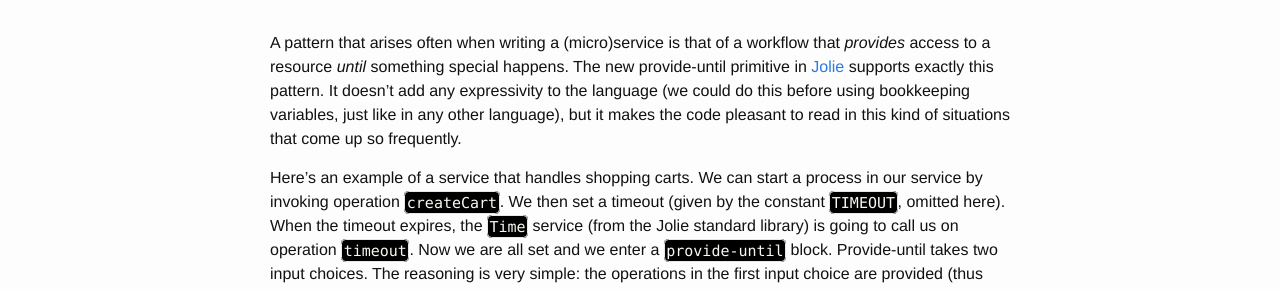
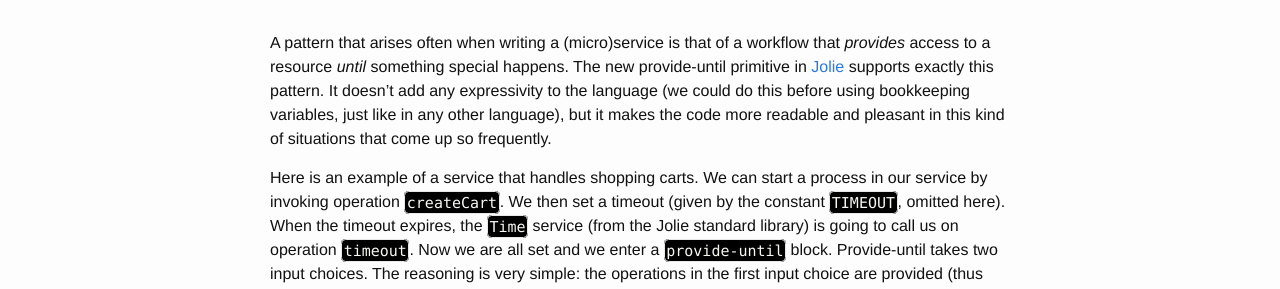
Before and after one commit to fmontesi/fmontesi.github.io, a Jekyll site: the page built from _posts/2016-05-15-provide-until.md, in a window 1280 px wide. Shown: the part 169-458 px from the top of the page. Built offline with Jekyll 4.4.1, drawn with Linux system fonts in a browser that asks for light colours.

Commit message:
Remove '

```diff
--- a/_posts/2016-05-15-provide-until.md
+++ b/_posts/2016-05-15-provide-until.md
@@ -7,9 +7,9 @@ tags:
 - jolie
 ---
 
-A pattern that arises often when writing a (micro)service is that of a workflow that _provides_ access to a resource _until_ something special happens. The new provide-until primitive in [Jolie](http://www.jolie-lang.org/) supports exactly this pattern. It doesn't add any expressivity to the language (we could do this before using bookkeeping variables, just like in any other language), but it makes the code pleasant to read in this kind of situations that come up so frequently.
+A pattern that arises often when writing a (micro)service is that of a workflow that _provides_ access to a resource _until_ something special happens. The new provide-until primitive in [Jolie](http://www.jolie-lang.org/) supports exactly this pattern. It doesn't add any expressivity to the language (we could do this before using bookkeeping variables, just like in any other language), but it makes the code more readable and pleasant in this kind of situations that come up so frequently.
 
-Here's an example of a service that handles shopping carts. We can start a process in our service by invoking operation `createCart`. We then set a timeout (given by the constant `TIMEOUT`, omitted here). When the timeout expires, the `Time` service (from the Jolie standard library) is going to call us on operation `timeout`.
+Here is an example of a service that handles shopping carts. We can start a process in our service by invoking operation `createCart`. We then set a timeout (given by the constant `TIMEOUT`, omitted here). When the timeout expires, the `Time` service (from the Jolie standard library) is going to call us on operation `timeout`.
 Now we are all set and we enter a `provide-until` block. Provide-until takes two input choices. The reasoning is very simple: the operations in the first input choice are provided (thus can be invoked multiple times) until any of the operations in the until block is called. Below, we can invoke the operations `add` and `remove` to add and remove, respectively, items in our shopping cart, until one of the following happens: the process timeouts (operation `timeout` is invoked); the user decides to delete the cart (operation `delete`); or, the user decide to proceed to checkout (operation `checkout`).
 
 <pre>
```
